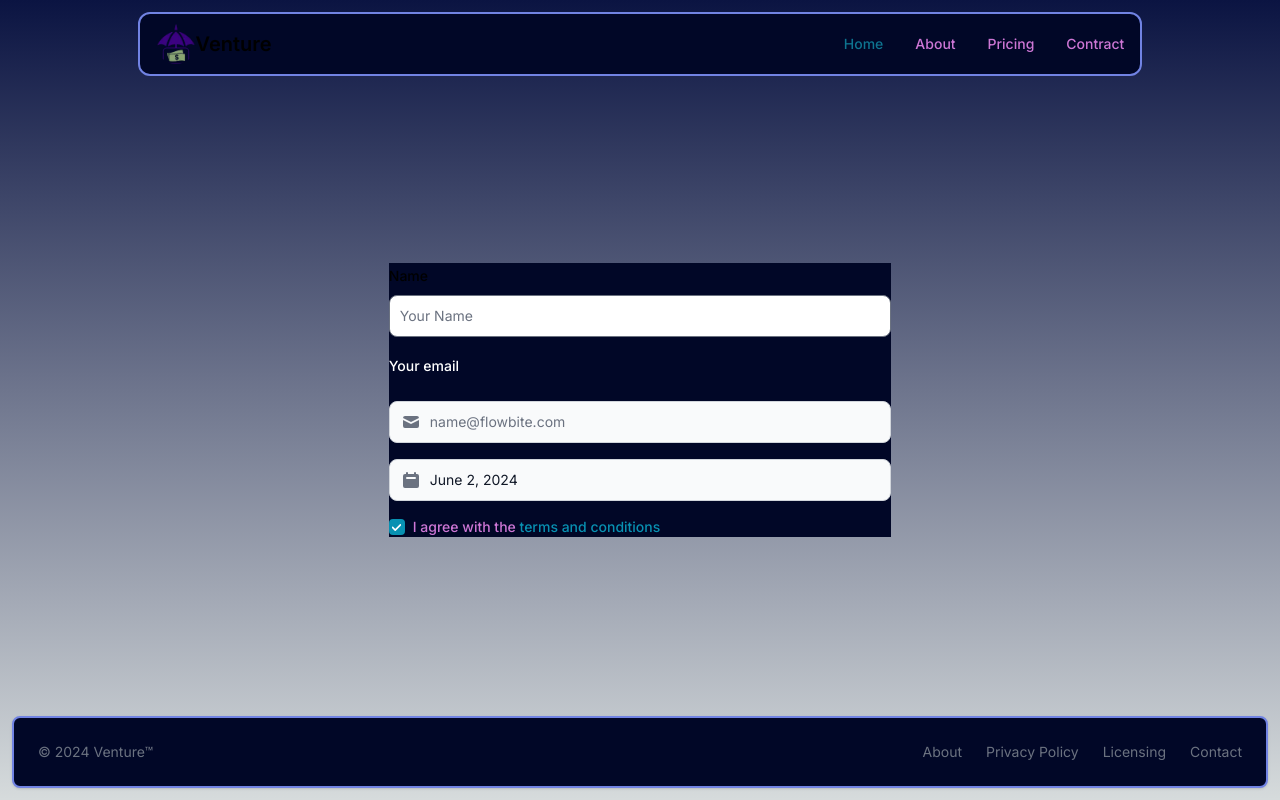
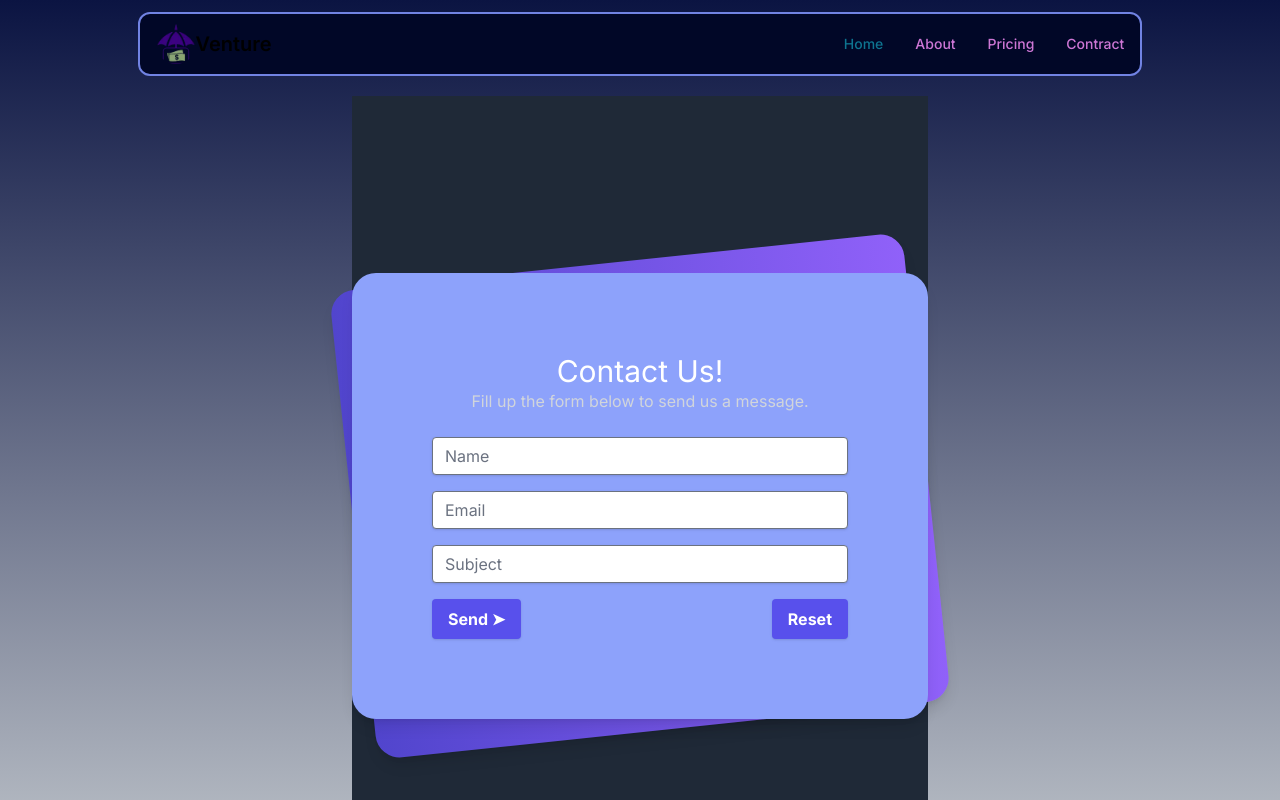
Before and after one commit to Petre4488/venture-v3, a Next.js app: page /contact in a window 1280 px wide. Shown: the top 800 px of the page. Built offline with nearby package versions, Linux system fonts and the light colour scheme.

Commit message:
contact me update

```diff
--- a/package.json
+++ b/package.json
@@ -9,6 +9,7 @@
     "lint": "next lint"
   },
   "dependencies": {
+    "firebase": "^10.12.3",
     "flowbite-react": "^0.9.0",
     "framer-motion": "^11.3.0",
     "global": "^4.4.0",
--- /dev/null
+++ b/src/app/contact/page.jsx
@@ -0,0 +1,87 @@
+"use client";
+
+import { Datepicker } from "flowbite-react";
+import { Label, TextInput, Checkbox } from "flowbite-react";
+import { HiMail } from "react-icons/hi";
+import ToS from "@/Components/ToS";
+import React, { useState } from 'react';
+import { db }from '../firebaseConfig'
+import { collection, addDoc } from "firebase/firestore";
+
+async function addContact(name, email, date) {
+    try {
+        const docRef = await addDoc(collection(db, "contacts"), {
+            name: name,
+            email: email,
+            date: date
+        });
+        console.log("Document written with ID: ", docRef.id);
+        return true;
+    }
+    catch(error){
+        console.error("Error adding document: ", error);
+        return false;
+    }
+}
+
+export default function Contact(){
+    const [name, setName] = useState('');
+    const [email, setEmail] = useState('');
+    const [date, setDate] = useState('');
+    const [showComponent, setShowComponent] = useState(false);
+
+    const handleSubmit = async (e) => {
+        e.preventDefault();
+        const added = await addDataToFirestore(name, email, date);
+        if (added){
+            setName('');
+            setEmail('');
+            setDate('');
+            alert('Data added successfully');
+        }
+    }
+    return(
+        <div className="min-h-screen bg-gray-800 py-6 flex flex-col justify-center sm:py-12">
+            <div className="relative py-3 sm:max-w-xl sm:mx-auto">
+                <div
+                    className="absolute inset-0 bg-gradient-to-r from-indigo-700 to-purple-500 shadow-lg transform -skew-y-6 sm:skew-y-0 sm:-rotate-6 sm:rounded-3xl">
+                </div>
+                <div className="text-white relative px-4 py-10 bg-indigo-400 shadow-lg sm:rounded-3xl sm:p-20">
+
+                    <div className="text-center pb-6">
+                        <h1 className="text-3xl">Contact Us!</h1>
+
+                        <p className="text-gray-300">
+                            Fill up the form below to send us a message.
+                        </p>
+                    </div>
+
+                    <form>
+
+                        <input
+                                className="shadow mb-4 appearance-none border rounded w-full py-2 px-3 text-gray-700 leading-tight focus:outline-none focus:shadow-outline"
+                                type="text" placeholder="Name" name="name"/>
+
+                        <input
+                                className="shadow mb-4 appearance-none border rounded w-full py-2 px-3 text-gray-700 leading-tight focus:outline-none focus:shadow-outline"
+                                type="email" placeholder="Email" name="email"/>
+
+                        <input
+                                className="shadow mb-4 appearance-none border rounded w-full py-2 px-3 text-gray-700 leading-tight focus:outline-none focus:shadow-outline"
+                                type="text" placeholder="Subject" name="_subject"/>
+
+                        <div className="flex justify-between">
+                            <input
+                                className="shadow bg-indigo-600 hover:bg-indigo-700 text-white font-bold py-2 px-4 rounded focus:outline-none focus:shadow-outline"
+                                type="submit" value="Send ➤"/>
+                            <input
+                                className="shadow bg-indigo-600 hover:bg-indigo-700 text-white font-bold py-2 px-4 rounded focus:outline-none focus:shadow-outline"
+                                type="reset"/>
+                        </div>
+
+                    </form>
+                </div>
+            </div>
+        </div>
+    )
+}
--- a/src/app/contact/page.tsx
+++ /dev/null
@@ -1,39 +0,0 @@
-"use client";
-
-import { Datepicker } from "flowbite-react";
-import { Label, TextInput, Checkbox } from "flowbite-react";
-import { HiMail } from "react-icons/hi";
-import ToS from "@/Components/ToS";
-import React, { useState } from 'react';
-
-export default function Contact(){
-    const [showComponent, setShowComponent] = useState(false);
-
-    const handleClick = () => {
-      setShowComponent(!showComponent);
-    };
-    return(
-        <div className="container bg-bgBlue w-2/5 flex flex-col gap-4">
-            <div>
-                <div className="mb-2 block">
-                    <Label htmlFor="name" color="white" value="Name" />
-                </div>
-                <TextInput id="name" placeholder="Your Name" required color="white" />
-            </div>
-            <div className="mb-2 block">
-                <Label htmlFor="email4" value="Your email" className="text-white" />
-            </div>
-            <TextInput id="email4" type="email" icon={HiMail} placeholder="name@flowbite.com" required />
-            <Datepicker title="Venture"/>
-            <div className="flex items-center gap-2">
-                <Checkbox id="accept" defaultChecked />
-                <Label htmlFor="accept" className="flex text-neonPink">
-                I agree with the&nbsp;
-                <a href="#" className="text-cyan-600 hover:underline dark:text-cyan-500" onClick={handleClick}>
-                    terms and conditions  {showComponent && <ToS />}
-                </a>
-                </Label>
-            </div>
-        </div>
-    )
-}
--- /dev/null
+++ b/src/app/firebaseConfig.js
@@ -0,0 +1,22 @@
+// Import the functions you need from the SDKs you need
+import { initializeApp } from "firebase/app";
+import { getFirestore } from "firebase/firestore";
+// TODO: Add SDKs for Firebase products that you want to use
+// https://firebase.google.com/docs/web/setup#available-libraries
+
+// Your web app's Firebase configuration
+// For Firebase JS SDK v7.20.0 and later, measurementId is optional
+const firebaseConfig = {
+  apiKey: "AIzaSyChElFFm6gBvq4MoRDfMEv-iCI1u3lw1Zw",
+  authDomain: "venturegroup-1df49.firebaseapp.com",
+  projectId: "venturegroup-1df49",
+  storageBucket: "venturegroup-1df49.appspot.com",
+  messagingSenderId: "1057297520862",
+  appId: "1:1057297520862:web:52339c4297909fac280a4f",
+  measurementId: "G-C5NRHBS6T5"
+};
+
+// Initialize Firebase
+const app = initializeApp(firebaseConfig);
+const db = getFirestore(app);
+export {db};
--- a/tsconfig.json
+++ b/tsconfig.json
@@ -32,7 +32,7 @@
     "next-env.d.ts",
     "**/*.ts",
     "**/*.tsx",
-    ".next/types/**/*.ts", "src/Components/simpleCard.jsx", "src/Components/Carousel.jsx", "src/app/about/page.jsx", "src/app/page.jsx", "src/Components/EncryptButton.jsx", "src/app/prices/page.jsx", ],
+    ".next/types/**/*.ts", "src/Components/simpleCard.jsx", "src/Components/Carousel.jsx", "src/app/about/page.jsx", "src/app/page.jsx", "src/Components/EncryptButton.jsx", "src/app/prices/page.jsx", "src/app/contact/page.jsx", ],
   "exclude": [
     "node_modules"
   ]
```
Also changed, not shown: 1 other file (tests, documents, lock files or other folders).
